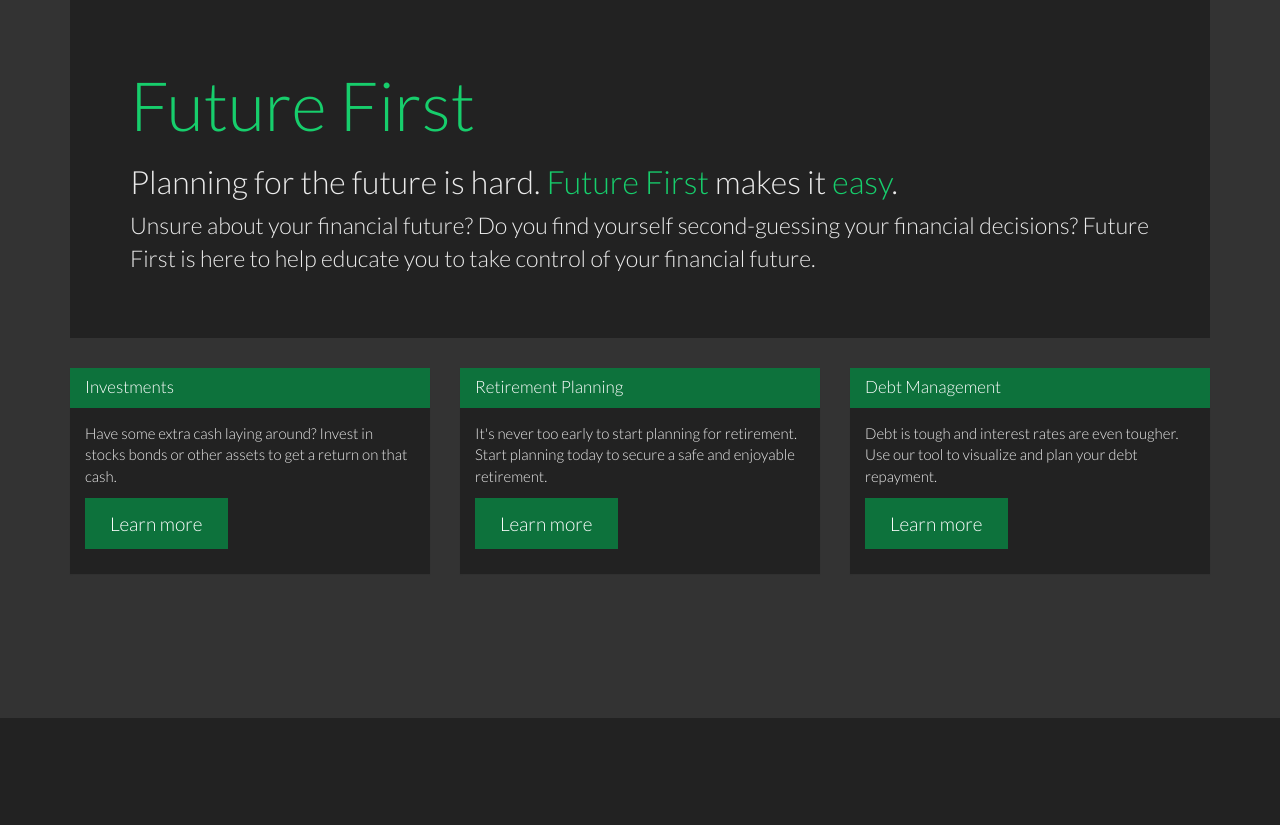
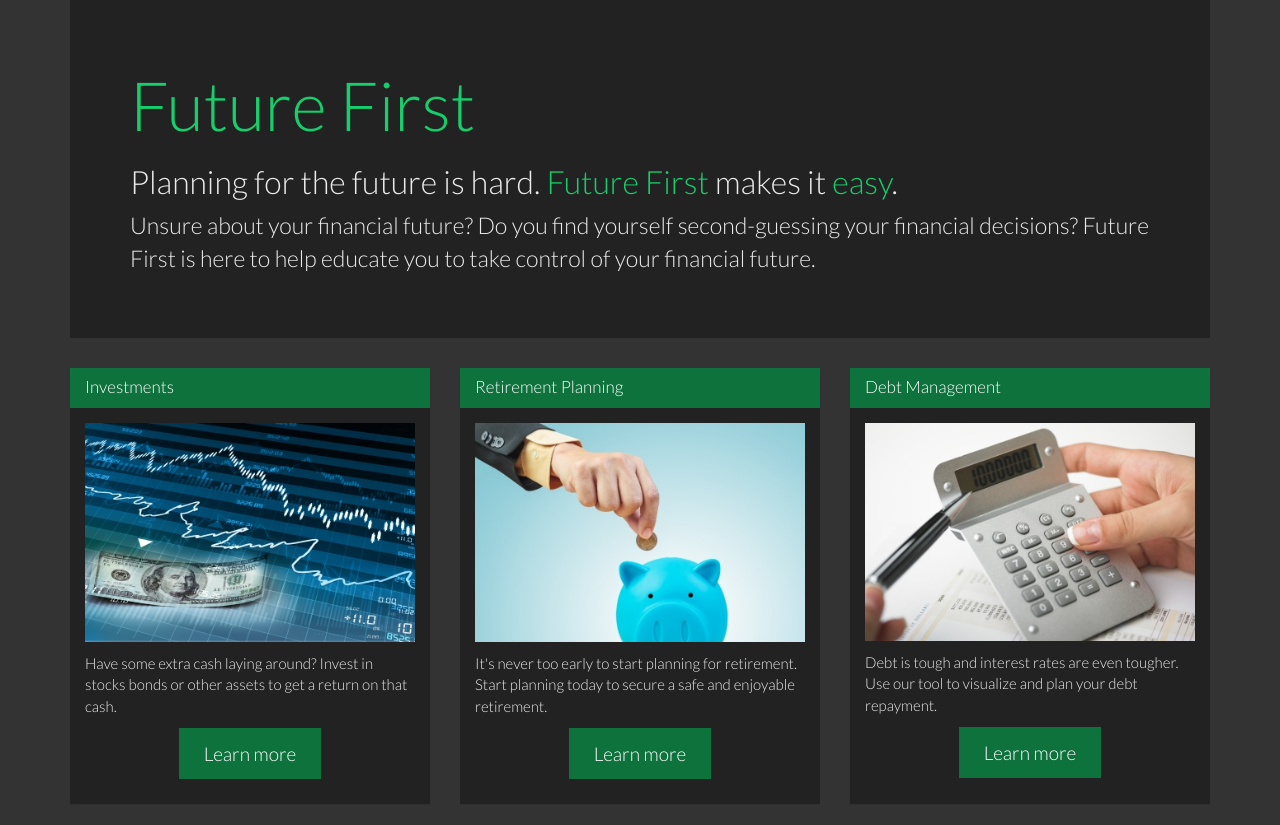
Before and after one commit to RaikesCohort2013/code-one-2015, a Django app: page / in a window 1280 px wide. Shown: the part 82-907 px from the top of the page. Before the commit the page ends 800 px from the top, so only its background shows below. Run offline with Django 3.2, Linux system fonts and the light colour scheme; some libraries are stand-ins or nearby versions.

Commit message:
added stock images to index page

```diff
--- a/web/templates/index.html
+++ b/web/templates/index.html
@@ -19,8 +19,10 @@
                     <h3 class="panel-title">Investments</h3>
                 </div>
                 <div class="panel-body">
+                    {% load staticfiles %}
+                    <p><img src="{% static "img/investment.jpg" %}"/></p>
                     <p>Have some extra cash laying around? Invest in stocks bonds or other assets to get a return on that cash.</p>
-                    <p><a class="btn btn-primary btn-lg" href="/investment">Learn more</a></p>
+                    <p class="text-center"><a class="btn btn-primary btn-lg" href="/investment">Learn more</a></p>
                 </div>
             </div>
         </div>
@@ -30,8 +32,10 @@
                     <h3 class="panel-title">Retirement Planning</h3>
                 </div>
                 <div class="panel-body">
+                    {% load staticfiles %}
+                    <p><img src="{% static "img/saving.jpg" %}"/></p>
                     <p>It's never too early to start planning for retirement. Start planning today to secure a safe and enjoyable retirement.</p>
-                    <p><a class="btn btn-primary btn-lg" href="/retirement">Learn more</a></p>
+                    <p class="text-center"><a class="btn btn-primary btn-lg" href="/retirement">Learn more</a></p>
                 </div>
             </div>
         </div>
@@ -41,8 +45,10 @@
                     <h3 class="panel-title">Debt Management</h3>
                 </div>
                 <div class="panel-body">
+                    {% load staticfiles %}
+                    <p><img src="{% static "img/calculator.jpg" %}"/></p>
                     <p>Debt is tough and interest rates are even tougher. Use our tool to visualize and plan your debt repayment.</p>
-                    <p><a class="btn btn-primary btn-lg" href="/debt">Learn more</a></p>
+                    <p class="text-center"><a class="btn btn-primary btn-lg" href="/debt">Learn more</a></p>
                 </div>
             </div>
         </div>
```
Also changed, not shown: web/static/img/calculator.jpg (added), web/static/img/investment.jpg (added), web/static/img/saving.jpg (added).
